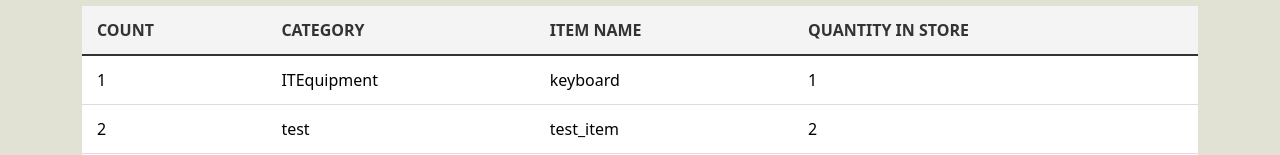
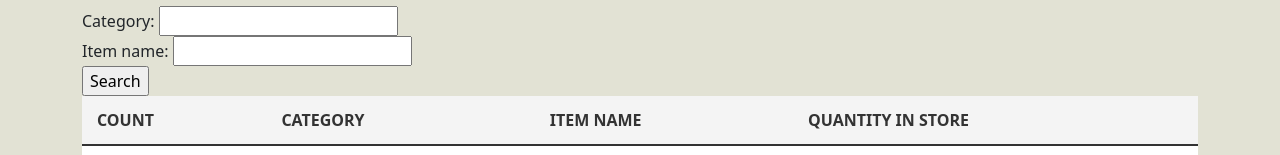
Before and after one commit to delvinablakaj10/StockManagementSystem_, a Django app: page /list_items in a window 1280 px wide. Shown: the part 122-277 px from the top of the page. Run offline with Django 5.2, Linux system fonts and the light colour scheme; data comes from the database, SQL or seed files in the repository; some libraries are stand-ins or nearby versions.

Commit message:
Added search field for items

```diff
--- a/api/forms.py
+++ b/api/forms.py
@@ -1,8 +1,15 @@
 from django import forms
+
 from .models import Stock
 
 
 class StockCreateForm(forms.ModelForm):
     class Meta:
         model = Stock
-        fields = ['category', 'item_name', 'quantity']
+        fields = ["category", "item_name", "quantity"]
+
+
+class StockSearchForm(forms.ModelForm):
+    class Meta:
+        model = Stock
+        fields = ["category", "item_name"]
--- a/api/templates/list_items.html
+++ b/api/templates/list_items.html
@@ -44,7 +44,12 @@
 
     <main role="main" class="container">
         <div class="jumbotron">
-            <h1>{{title}}</h1>
+            <h1>{{header}}</h1>
+            <form method="POST" action="">
+                {% csrf_token %}
+                {{form}}
+                <input type="submit" value="Search" />
+            </form>
             <table class="table" aria-label="table">
                 <thead>
                     <tr>
--- a/api/views.py
+++ b/api/views.py
@@ -1,6 +1,6 @@
 from django.shortcuts import redirect, render
 
-from .forms import StockCreateForm
+from .forms import StockCreateForm, StockSearchForm
 from .models import Stock
 
 
@@ -11,9 +11,17 @@ def home(request):
 
 
 def list_items(request):
-    title = "List of items"
+    header = "List of items"
+    form = StockSearchForm(request.POST or None)
     queryset = Stock.objects.all()
-    context = {"title": title, "queryset": queryset}
+    context = {"header": header, "queryset": queryset, "form": form}
+    if request.method == "POST":
+        queryset = Stock.objects.filter(
+            category__icontains=form["category"].value(),
+            item_name__icontains=form["item_name"].value(),
+        )
+        context = {"form": form, "header": header, "queryset": queryset}
+
     return render(request, "list_items.html", context)
 
 
```
